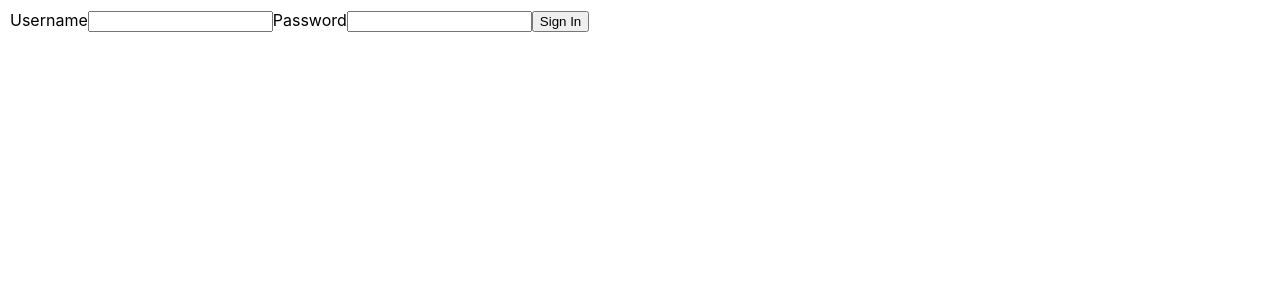
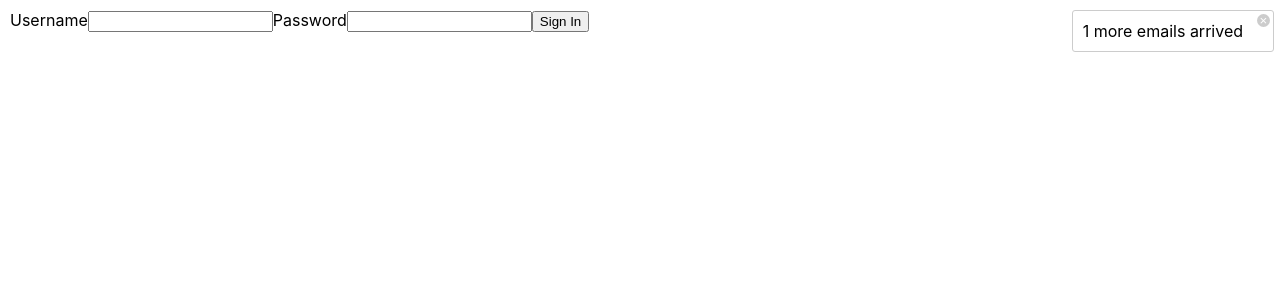
Before and after one commit to vladTrex/mail-client, a React (Create React App) app: page / in a window 1280 px wide. Shown: the top 300 px of the page. Built offline with nearby package versions, Linux system fonts and the light colour scheme.

Commit message:
add notifications

```diff
--- a/src/api.js
+++ b/src/api.js
@@ -48,3 +48,21 @@ export function fetchEmails() {
         }, 300);
     });
 }
+
+export function fetchLatestEmails() {
+    return new Promise((resolve, reject) => {
+        setTimeout(() => {
+            resolve(
+                FAKE_EMAILS.map(e => ({
+                    ...e,
+                    id: Math.random()
+                })).slice(
+                    0,
+                    Math.floor(
+                        Math.random() * (FAKE_EMAILS.length + 1)
+                    )
+                )
+            );
+        }, 300);
+    });
+}
--- a/src/contexts/EmailContext.js
+++ b/src/contexts/EmailContext.js
@@ -1,6 +1,7 @@
 import React, { createContext, Component } from 'react';
 
-import { fetchEmails } from '../api';
+import { fetchEmails, fetchLatestEmails } from '../api';
+import { withNotifier } from './NotificationContext';
 
 const { Provider, Consumer } = createContext();
 
@@ -18,11 +19,33 @@ class EmailProvider extends Component {
         fetchEmails()
             .then(emails => this.setState({ loading: false, emails }))
             .catch(error => this.setState({ loading: false, error }));
+
+        this.refreshInterval = setInterval(this.refresh, 7000);
+    }
+
+    componentWillUnmount() {
+        clearInterval(this.refreshInterval);
     }
 
     handleSelectEmail = email => {
         this.setState({ currentEmail: email });
     }
+
+    refresh = () => {
+        if (!this.state.loading) {
+            fetchLatestEmails().then(emails => {
+                if (emails.length > 0) {
+                    this.setState(state => ({
+                        emails: state.emails.concat(emails)
+                    }));
+                    // notify!
+                    this.props.notify(
+                        `${emails.length} more emails arrived`
+                    );
+                }
+            });
+        }
+    };
 
     render() {
         return (
@@ -36,4 +59,6 @@ class EmailProvider extends Component {
     }
 }
 
-export { EmailProvider, Consumer as EmailConsumer };
+const Wrapped = withNotifier(EmailProvider);
+
+export { Wrapped as EmailProvider, Consumer as EmailConsumer };
--- /dev/null
+++ b/src/contexts/NotificationContext.js
@@ -0,0 +1,81 @@
+import React from 'react';
+
+const { Provider, Consumer } = React.createContext();
+
+class NotificationProvider extends React.Component {
+    state = {
+        messages: []
+    };
+
+    addMessage = text => {
+        this.setState(state => ({
+            messages: [
+                ...state.messages,
+                {
+                    id: Math.random(),
+                    text,
+                    addedAt: new Date().getTime()
+                }
+            ]
+        }));
+    };
+
+    removeMessage = message => {
+        this.setState(state => ({
+            messages: state.messages.filter(
+                m => m.id !== message.id
+            )
+        }));
+    };
+
+    render() {
+        return (
+            <Provider
+                value={{
+                    ...this.state,
+                    notify: this.addMessage
+                }}
+            >
+                <div className="notification-wrapper">
+                    <ul>
+                        {this.state.messages.map(message => (
+                            <Notification
+                                key={message.id}
+                                message={message}
+                                onClose={() => this.removeMessage(message)}
+                            />
+                        ))}
+                    </ul>
+                    {this.props.children}
+                </div>
+            </Provider>
+        );
+    }
+}
+
+const Notification = ({ message, onClose }) => (
+    <li>
+        {message.text}
+        <button className="close" onClick={onClose}>
+            &times;
+        </button>
+    </li>
+);
+
+function withNotifier(Component) {
+    return function Notified(props) {
+        return (
+            <Consumer>
+                {({ notify }) => (
+                    <Component {...props} notify={notify} />
+                )}
+            </Consumer>
+        );
+    };
+}
+
+export {
+    NotificationProvider,
+    Consumer as Notifier,
+    withNotifier
+};
--- a/src/index.css
+++ b/src/index.css
@@ -11,3 +11,48 @@ code {
   font-family: source-code-pro, Menlo, Monaco, Consolas, 'Courier New',
     monospace;
 }
+
+/* Notification styling */
+.notification-wrapper {
+  position: relative;
+}
+.notification-wrapper > ul {
+  position: absolute;
+  top: 10px;
+  right: 6px;
+  z-index: 1;
+  margin: 0;
+  padding: 0;
+  list-style: none;
+}
+.notification-wrapper > ul > li {
+  position: relative;
+  background: #fff;
+  max-width: 300px;
+  display: flex;
+  padding: 10px;
+  padding-right: 30px;
+  border: 1px solid #ccc;
+  margin-bottom: 5px;
+  border-radius: 3px;
+}
+.notification-wrapper > ul > li > button {
+  position: absolute;
+  top: 3px;
+  right: 3px;
+  border: none;
+  border-radius: 50%;
+  background-color: #ccc;
+  line-height: 0;
+  width: 1em;
+  height: 1em;
+  display: flex;
+  align-items: center;
+  justify-content: center;
+  color: #fff;
+  cursor: pointer;
+  outline: none;
+}
+.notification-wrapper > ul > li > button:hover {
+  background-color: #d32f2f;
+}
--- a/src/index.js
+++ b/src/index.js
@@ -5,14 +5,17 @@ import App from './App';
 import * as serviceWorker from './serviceWorker';
 import { UserProvider } from './contexts/UserContext';
 import { EmailProvider } from './contexts/EmailContext';
+import { NotificationProvider } from './contexts/NotificationContext';
 
 ReactDOM.render(
     <React.StrictMode>
-        <EmailProvider>
-            <UserProvider>
-                <App/>
-            </UserProvider>
-        </EmailProvider>
+        <NotificationProvider>
+            <EmailProvider>
+                <UserProvider>
+                    <App/>
+                </UserProvider>
+            </EmailProvider>
+        </NotificationProvider>
     </React.StrictMode>,
     document.getElementById('root')
 );
```
